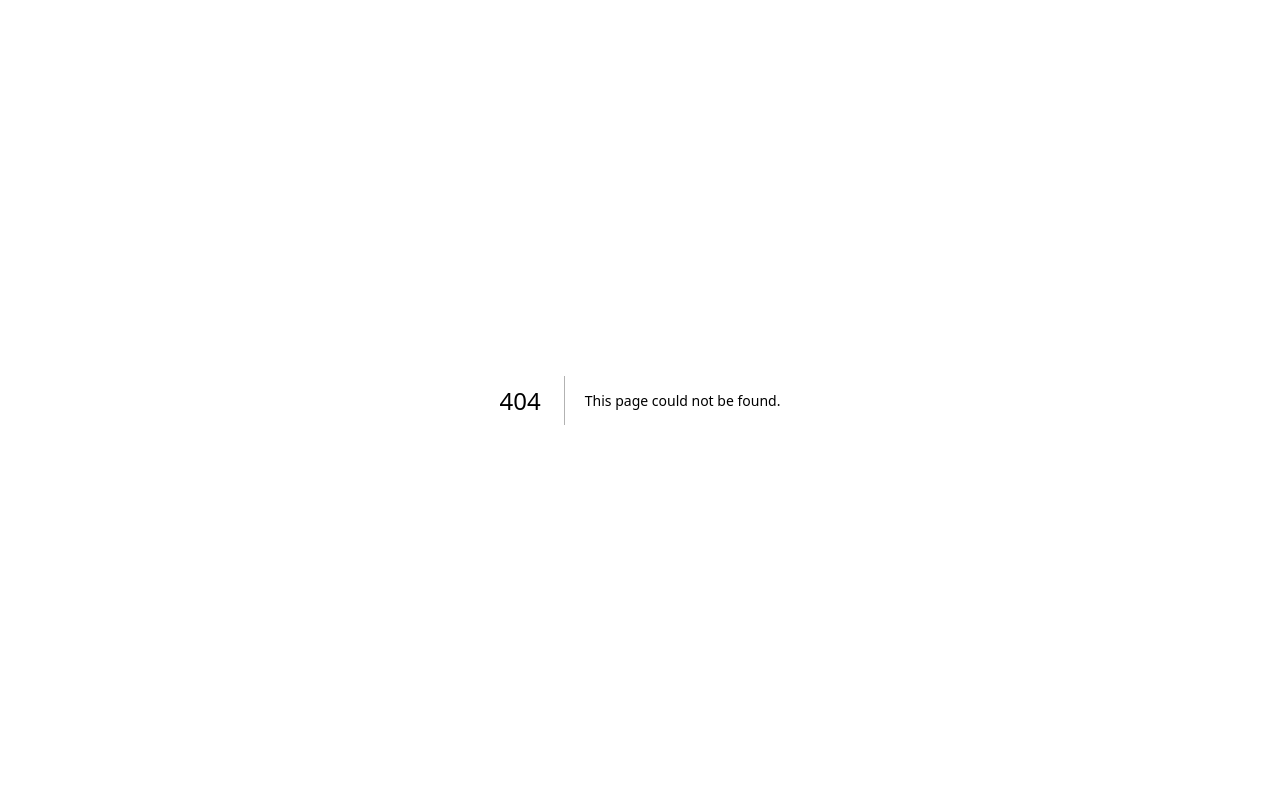
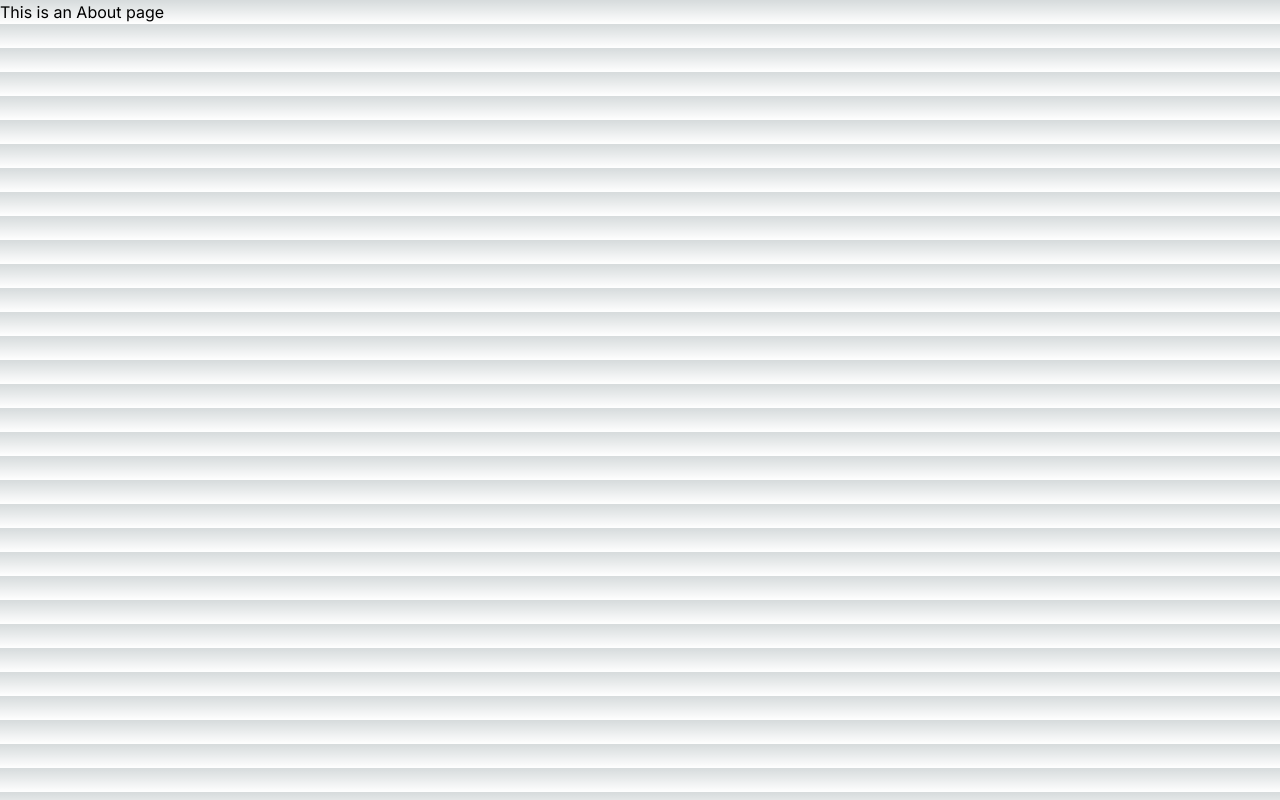
Before and after one commit to WabukoWabuko/NextJS, a Next.js app: page /about in a window 1280 px wide. Before the commit this address had no page. Built offline with nearby package versions, Linux system fonts and the light colour scheme.

Commit message:
Moving from page to page

```diff
--- /dev/null
+++ b/app/about/page.tsx
@@ -0,0 +1,3 @@
+export default function About() {
+  return <h1>This is an About page</h1>;
+}
--- a/app/page.tsx
+++ b/app/page.tsx
@@ -1,9 +1,11 @@
 import Image from "next/image";
+import Link from "next/link";
 
 export default function Home() {
   return (
     <main>
       <h1>Starting NextJS and TS</h1>
+      <Link href={"/about"}>About</Link>
     </main>
   );
 }
```
